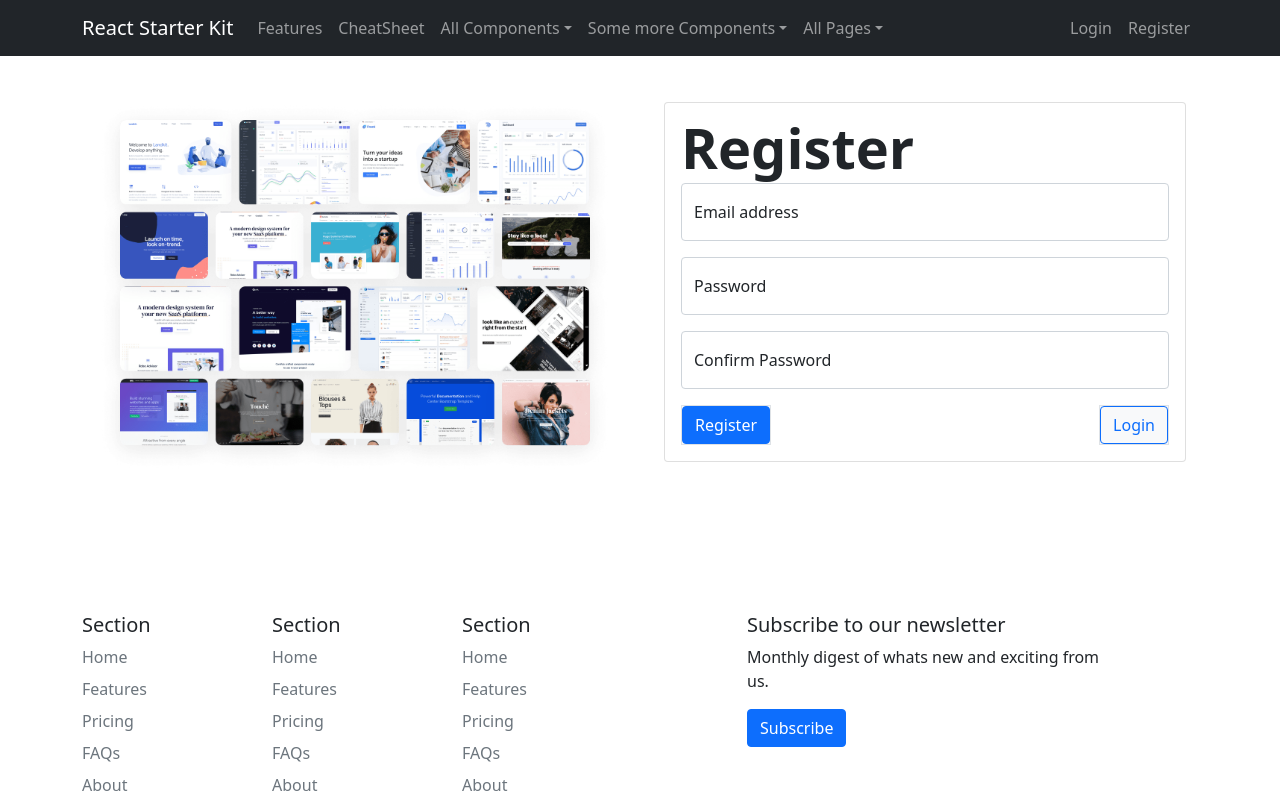
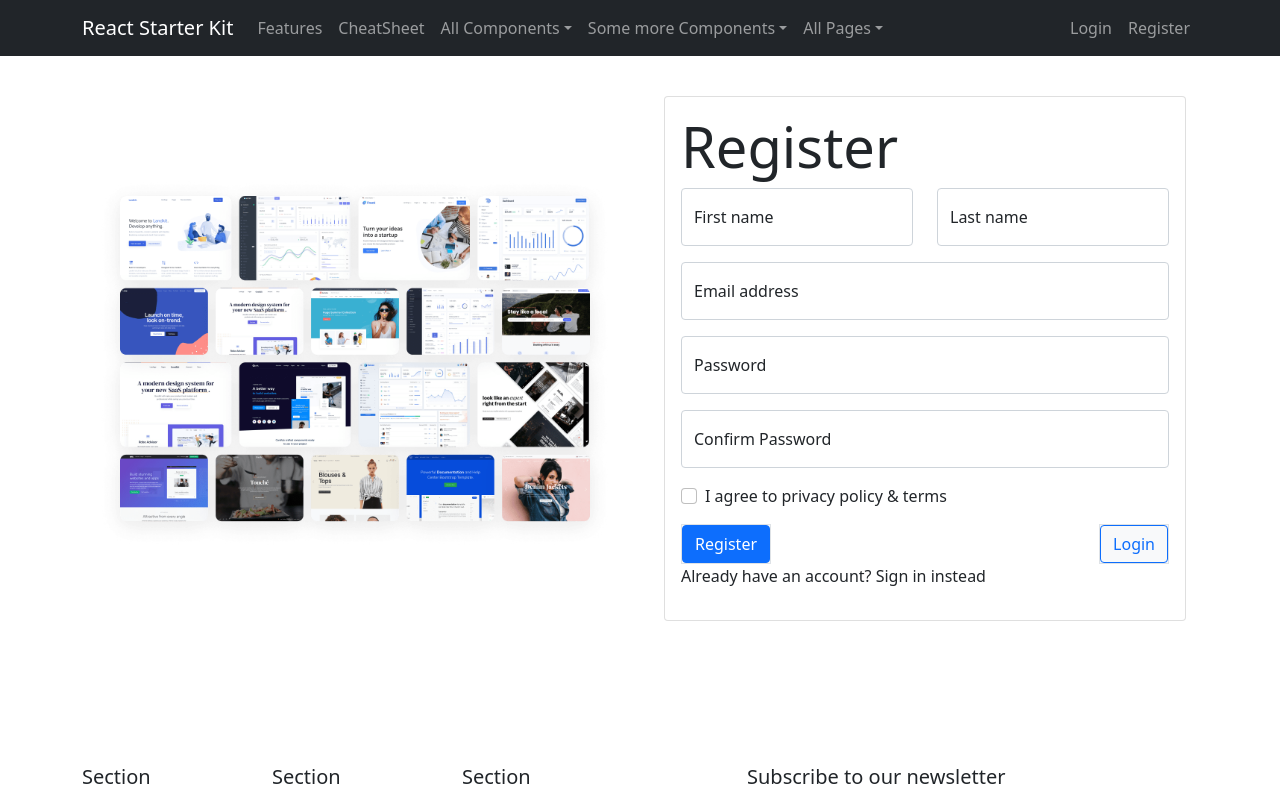
Before and after one commit to roundcodebox/aarambam, a React (Create React App) app: page /register in a window 1280 px wide. Shown: the top 800 px of the page. Built offline with nearby package versions, Linux system fonts and the light colour scheme.

Commit message:
feat: added some changes to the login and register pages

```diff
--- a/package.json
+++ b/package.json
@@ -9,7 +9,7 @@
     "@testing-library/jest-dom": "^5.16.4",
     "@testing-library/react": "^13.1.1",
     "@testing-library/user-event": "^13.5.0",
-    "autoprefixer": "10.4.5",
+    "autoprefixer": "^10.4.7",
     "bootstrap": "^5.1.3",
     "eslint-config-react-app": "^7.0.1",
     "eslint-config-standard": "^14.1.1",
--- a/src/Pages/Login.jsx
+++ b/src/Pages/Login.jsx
@@ -12,25 +12,33 @@ import {
 
 function Login() {
   return (
-    <Container className="container col-xxl-8 px-4 py-5">
+    <Container className="px-4 py-5">
       <Row className="row flex-lg-row-reverse align-items-center g-5 py-5">
         <Col className="col-lg-6">
           <Card style={{ width: '100%' }}>
             <Card.Body>
-              <Card.Title className="display-4 fw-bold lh-1">Login</Card.Title>
+              <Card.Title className="display-4">Login</Card.Title>
               <FloatingLabel
                 controlId="floatingInput"
                 label="Email address"
                 className="mb-3"
               >
-                <Form.Control type="email" placeholder="name@example.com" />
+                <Form.Control
+                  size="sm"
+                  type="email"
+                  placeholder="name@example.com"
+                />
               </FloatingLabel>
               <FloatingLabel
                 controlId="floatingPassword"
                 label="Password"
                 className="mb-3"
               >
-                <Form.Control type="password" placeholder="Password" />
+                <Form.Control
+                  size="sm"
+                  type="password"
+                  placeholder="Password"
+                />
               </FloatingLabel>{' '}
               <Form.Check label="Remember me" />{' '}
               <Stack gap={5} direction="horizontal">
@@ -41,6 +49,7 @@ function Login() {
                   <Button variant="outline-primary">Register</Button>{' '}
                 </div>
               </Stack>
+              <p>New on our platform? Create an account</p>
             </Card.Body>
           </Card>
         </Col>
--- a/src/Pages/Register.jsx
+++ b/src/Pages/Register.jsx
@@ -12,14 +12,35 @@ import {
 
 function Register() {
   return (
-    <Container className="container col-xxl-8 px-4 py-5">
+    <Container className="px-4 py-5">
       <Row className="row flex-lg-row-reverse align-items-center g-5 py-5">
         <Col className="col-lg-6">
           <Card style={{ width: '100%' }}>
             <Card.Body>
-              <Card.Title className="display-4 fw-bold lh-1">
-                Register
-              </Card.Title>
+              <Card.Title className="display-4">Register</Card.Title>
+              <Form>
+                <Row>
+                  <Col>
+                    <FloatingLabel
+                      controlId="floatingInput"
+                      label="First name"
+                      className="mb-3"
+                    >
+                      <Form.Control type="text" placeholder="First name" />
+                    </FloatingLabel>
+                  </Col>
+                  <Col>
+                    <FloatingLabel
+                      controlId="floatingInput"
+                      label="Last name"
+                      className="mb-3"
+                      type="text"
+                    >
+                      <Form.Control type="text" placeholder="Last name" />
+                    </FloatingLabel>
+                  </Col>
+                </Row>
+              </Form>
               <FloatingLabel
                 controlId="floatingInput"
                 label="Email address"
@@ -39,11 +60,16 @@ function Register() {
                 label="Confirm Password"
                 className="mb-3"
               >
-                <Form.Control
-                  type="confirmPassword"
-                  placeholder="Confirm Password"
+                <Form.Control type="password" placeholder="Confirm Password" />
+              </FloatingLabel>{' '}
+              <Form.Group className="mb-3">
+                <Form.Check
+                  required
+                  label="I agree to privacy policy & terms"
+                  feedback="You must agree before submitting."
+                  feedbackType="invalid"
                 />
-              </FloatingLabel>{' '}
+              </Form.Group>
               <Stack gap={5} direction="horizontal">
                 <div className="bg-light border">
                   <Button variant="primary">Register</Button>{' '}
@@ -52,6 +78,7 @@ function Register() {
                   <Button variant="outline-primary">Login</Button>{' '}
                 </div>
               </Stack>
+              <p> Already have an account? Sign in instead </p>
             </Card.Body>
           </Card>
         </Col>
```
Also changed, not shown: 2 other files (tests, documents, lock files or other folders).
